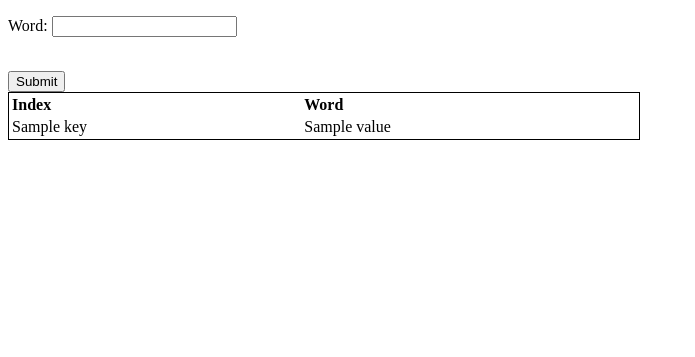
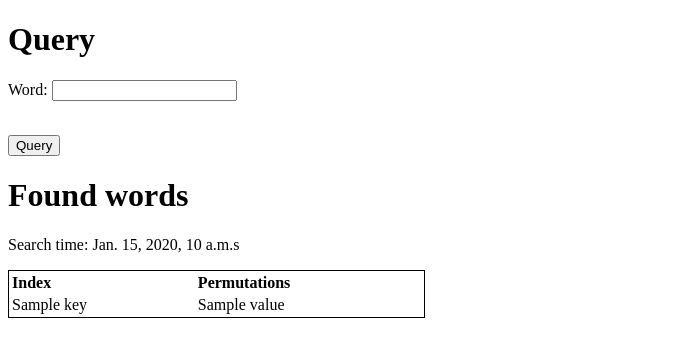
Before and after one commit to TRiBByX/WordFinder, a Django app: template wordfinder/wordlookup/templates/wordfinder.html in a window 1280 px wide. Shown: the top 357 px of the page, without its empty margins (0-695 px from the left). Run offline with Django 3.2, Linux system fonts and the light colour scheme; tables that the repository leaves empty hold one stand-in row (values such as "Sample post"); the template is opened without the code that fills it: values that come from a table or form of the project are taken from there, most other values are stand-ins (such as "Sample title", 1, 10 or a date in 2020).

Commit message:
Added a timer to see effectiveness of binary/linear search

```diff
--- a/wordfinder/wordlookup/templates/wordfinder.html
+++ b/wordfinder/wordlookup/templates/wordfinder.html
@@ -2,18 +2,21 @@
 <html>
 <body>
     <div class="form">
+        <h1>Query</h1>
         <form method="POST">
             {% csrf_token %}
             {{wordform.as_p}}
             <br>
-            <input type="submit" name="submit">
+            <input type="submit" name="submit" value='Query'>
         </form>
     </div>
     <div>
-        <table style="width: 50%; border: 1px solid black">
+        <h1>Found words</h1>
+        <p>Search time: {{time}}s</p>
+        <table style="width: 33%; border: 1px solid black">
             <tr>
                 <th style="text-align: left">Index</th>
-                <th style="text-align: left">Word</th>
+                <th style="text-align: left">Permutations</th>
             </tr>
             {% for key, value in words.items %}
                 <tr>
```
Also changed, not shown: wordfinder/wordlookup/views.py (+8 -0 lines), wordfinder/wordlookup/wordFinder.py (+6 -2 lines).
